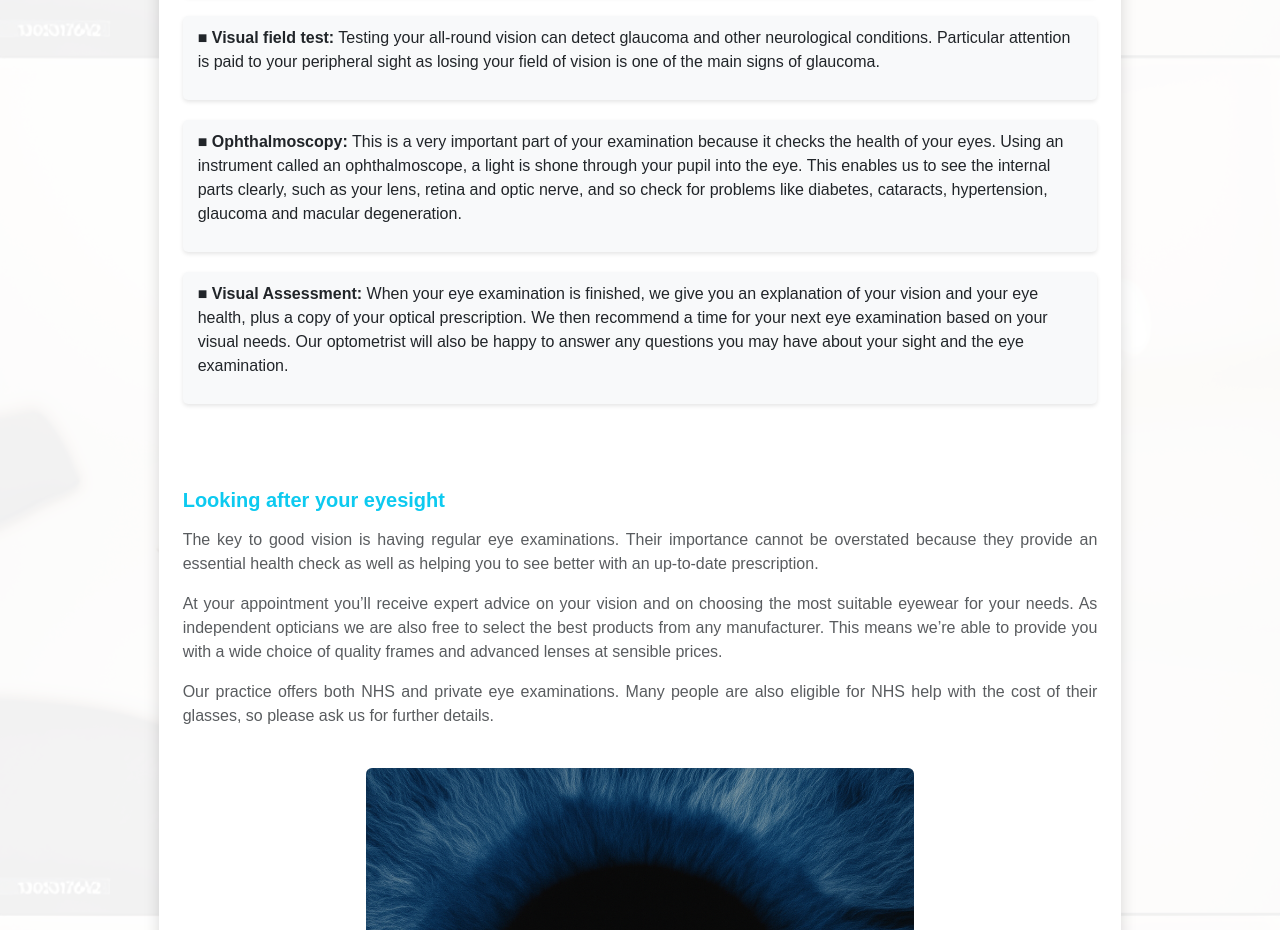
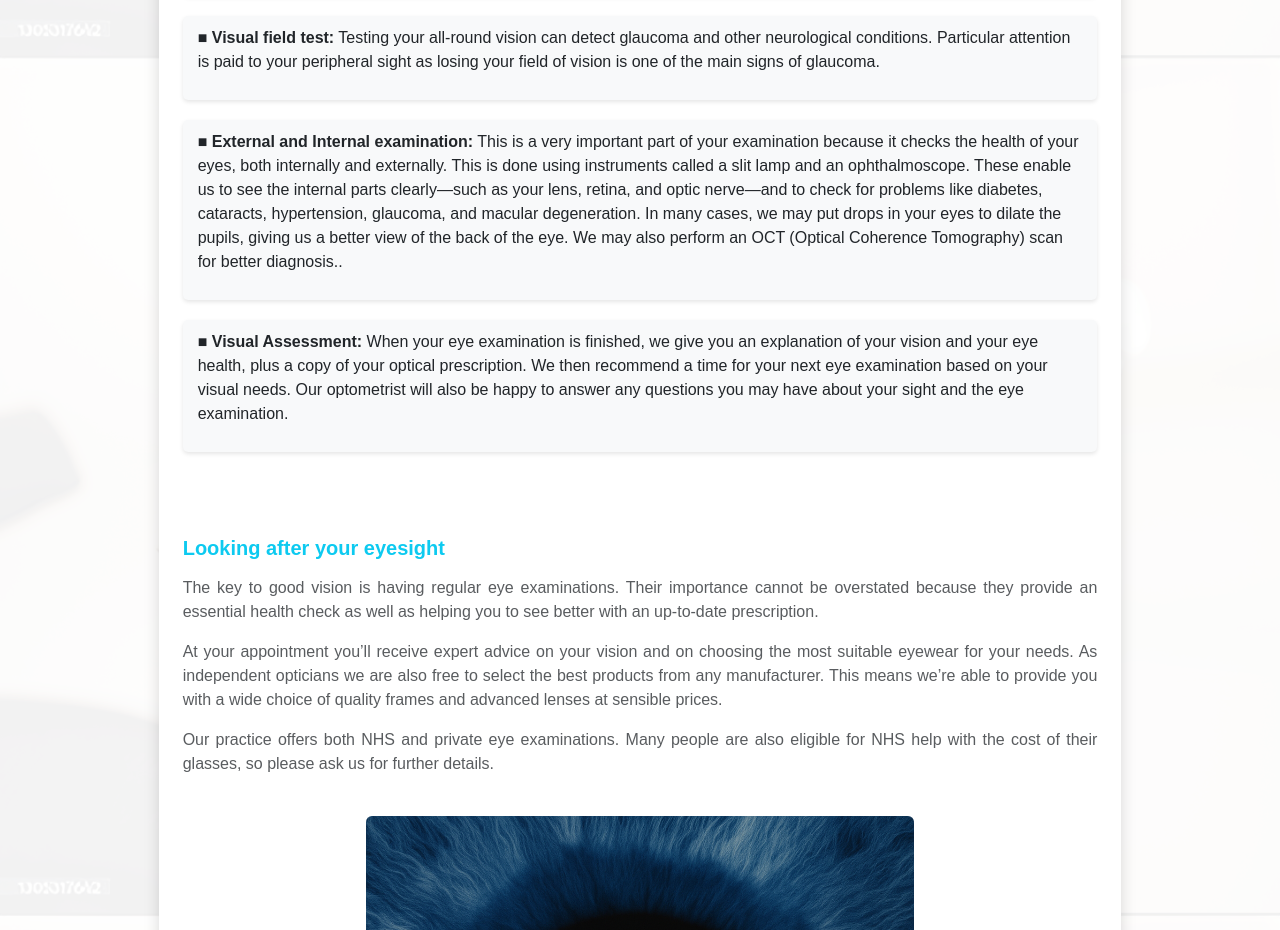
Before and after one commit to mohaammed17/Glenfield-Opticians, a React (Vite) app in the folder Frontend/: page /freeeyetest in a window 1280 px wide. Shown: the part 1660-2590 px from the top of the page. Built offline with nearby package versions, Linux system fonts and the light colour scheme.

Commit message:
opthalmoscopy

```diff
--- a/Frontend/src/Pages/FreeEyeTestService.jsx
+++ b/Frontend/src/Pages/FreeEyeTestService.jsx
@@ -94,7 +94,7 @@
                 <div className="timeline-item">
                   <div className="timeline-marker"></div>
                   <div className="timeline-content">
-                    <p><strong>■ Ophthalmoscopy:</strong> This is a very important part of your examination because it checks the health of your eyes. Using an instrument called an ophthalmoscope, a light is shone through your pupil into the eye. This enables us to see the internal parts clearly, such as your lens, retina and optic nerve, and so check for problems like diabetes, cataracts, hypertension, glaucoma and macular degeneration.</p>
+                    <p><strong>■ External and Internal examination:</strong> This is a very important part of your examination because it checks the health of your eyes, both internally and externally. This is done using instruments called a slit lamp and an ophthalmoscope. These enable us to see the internal parts clearly—such as your lens, retina, and optic nerve—and to check for problems like diabetes, cataracts, hypertension, glaucoma, and macular degeneration. In many cases, we may put drops in your eyes to dilate the pupils, giving us a better view of the back of the eye. We may also perform an OCT (Optical Coherence Tomography) scan for better diagnosis..</p>
                   </div>
                 </div>
                 <div className="timeline-item">
```
